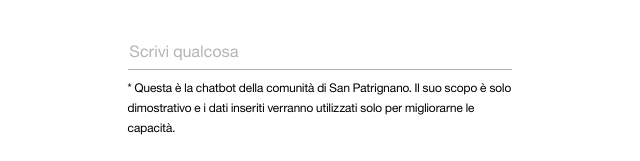
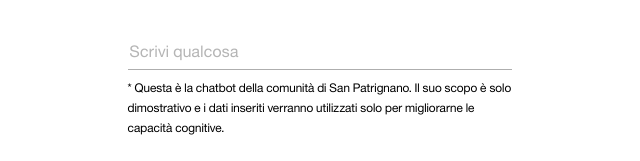
Before and after one commit to ibm-sanpa/SanPatrignanoChatbot, a website: page public/index.html in a window 1280 px wide. Shown: the part 639-800 px from the top of the page, 64-704 px from the left. Drawn offline with Linux system fonts and the light colour scheme; no server answers.

Commit message:
Improved disclaimer

```diff
--- a/public/index.html
+++ b/public/index.html
@@ -28,7 +28,7 @@
         <div class="disclaimer">
           * Questa è la chatbot della comunità di San Patrignano.
           Il suo scopo è solo dimostrativo e i dati inseriti verranno utilizzati
-          solo per migliorarne le capacità.
+          solo per migliorarne le capacità cognitive.
         </div>
       </div>
     </div>
```
